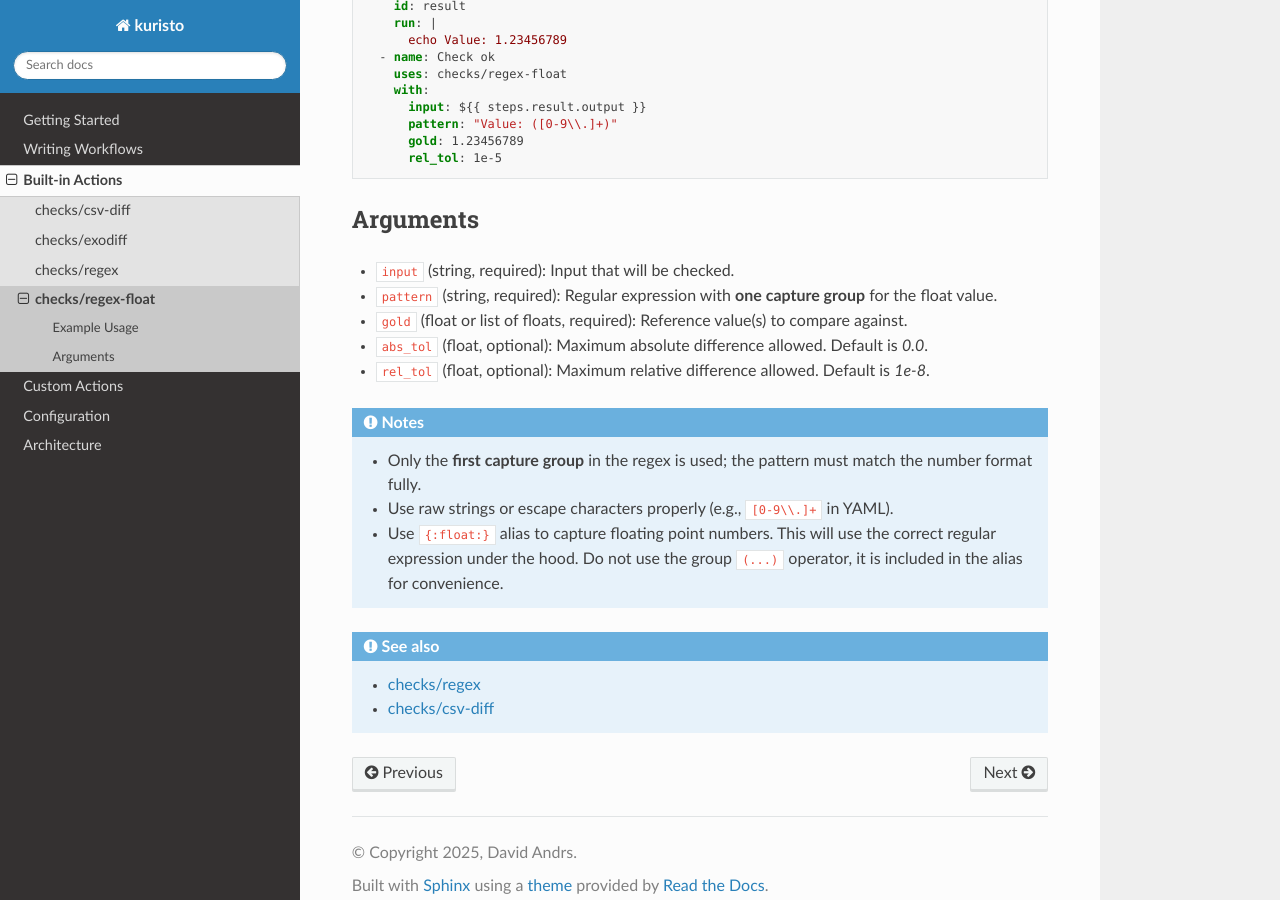
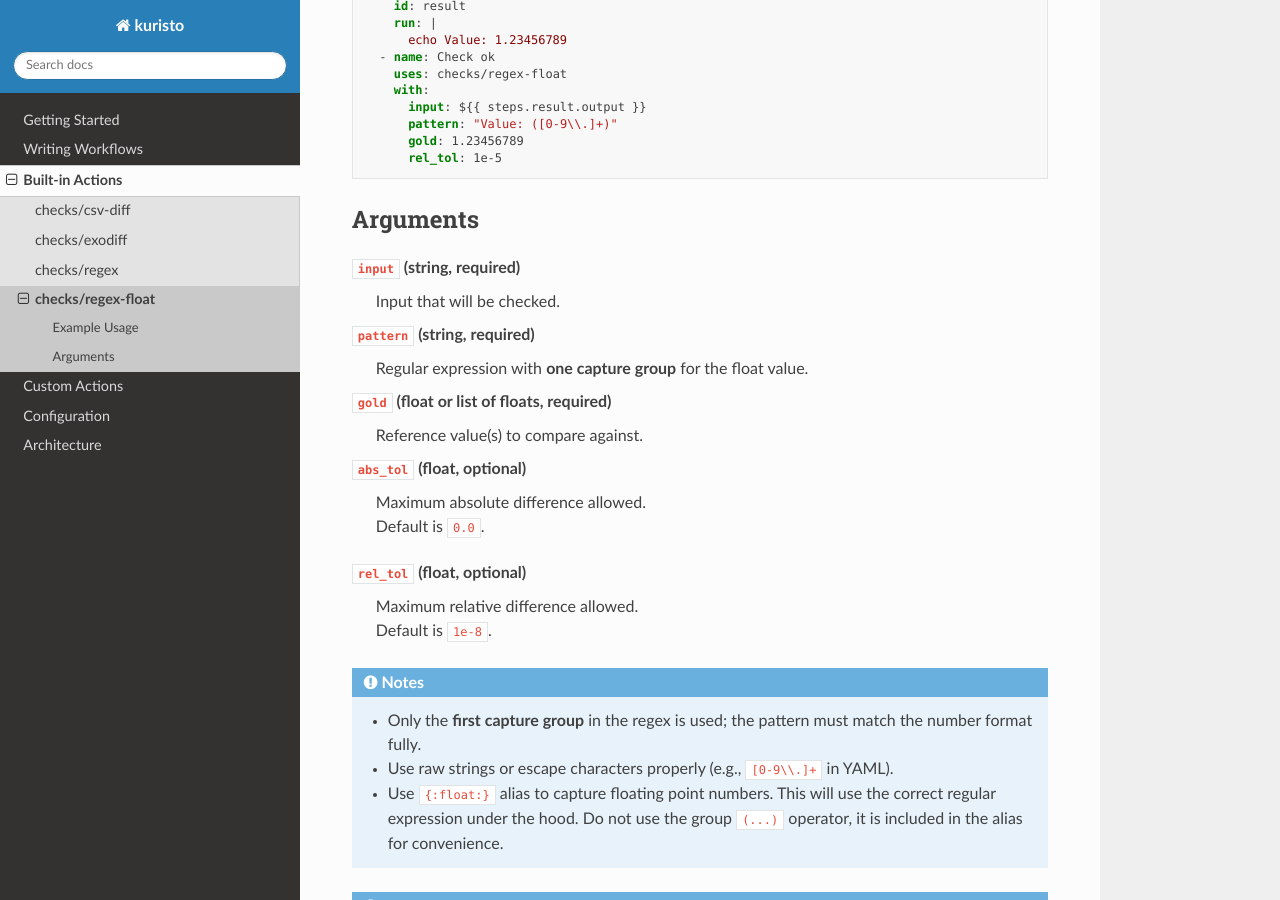
Before and after one commit to andrsd/kuristo, a Sphinx documentation site: the page built from docs/actions/regex-float.rst, in a window 1280 px wide and 900 px high, scrolled down 409 px. Built offline with Sphinx 7.4.7 and the Read the Docs theme 3.1.0, drawn with Linux system fonts in a browser that asks for light colours.

```diff
--- a/docs/actions/regex-float.rst
+++ b/docs/actions/regex-float.rst
@@ -27,11 +27,22 @@ Example Usage
 Arguments
 ---------
 
-- ``input`` (string, required): Input that will be checked.
-- ``pattern`` (string, required): Regular expression with **one capture group** for the float value.
-- ``gold`` (float or list of floats, required): Reference value(s) to compare against.
-- ``abs_tol`` (float, optional): Maximum absolute difference allowed. Default is `0.0`.
-- ``rel_tol`` (float, optional): Maximum relative difference allowed. Default is `1e-8`.
+``input`` (string, required)
+   Input that will be checked.
+
+``pattern`` (string, required)
+   Regular expression with **one capture group** for the float value.
+
+``gold`` (float or list of floats, required)
+   Reference value(s) to compare against.
+
+``abs_tol`` (float, optional)
+   | Maximum absolute difference allowed.
+   | Default is ``0.0``.
+
+``rel_tol`` (float, optional)
+   | Maximum relative difference allowed.
+   | Default is ``1e-8``.
 
 
 .. admonition:: Notes
```
Also changed, not shown: docs/actions/csv-diff.rst (+13 -4 lines), docs/actions/exodiff.rst (+12 -4 lines), docs/actions/regex.rst (+6 -2 lines).
